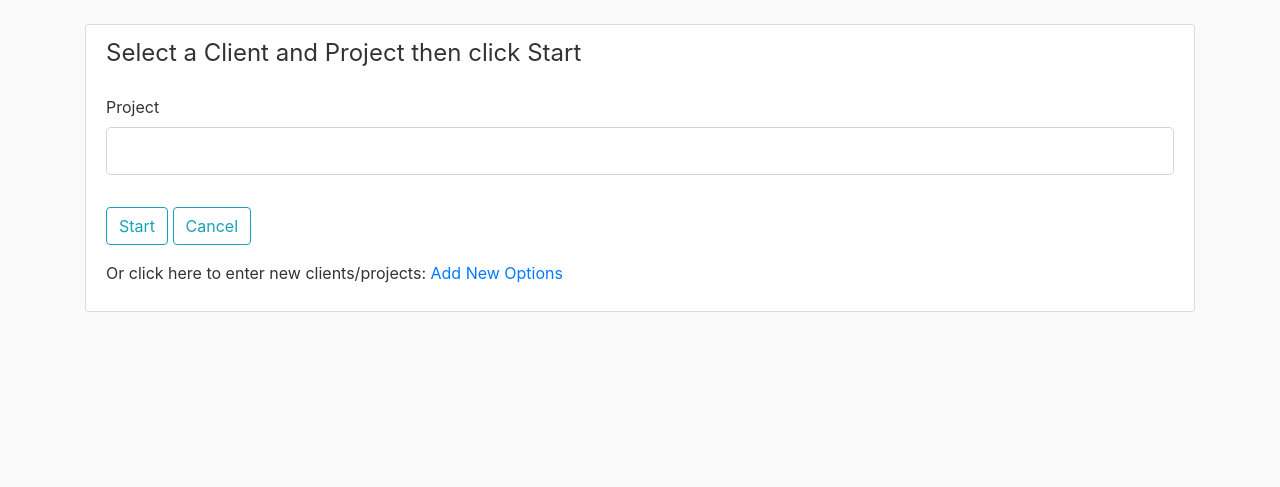
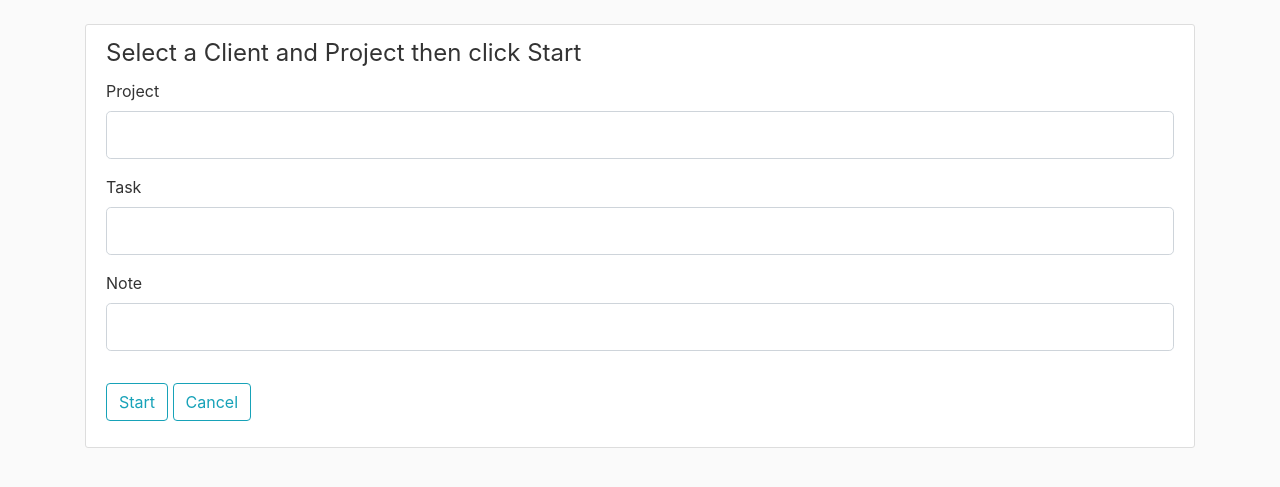
Before and after one commit to JSellers0/PythonTimeClock_Flask_WebApp, a Flask app: template templates/start.html in a window 1280 px wide. Shown: the part 56-543 px from the top of the page. Run offline with Flask 2, Linux system fonts and the light colour scheme; the template is opened without the code that fills it: values that come from a table or form of the project are taken from there, most other values are stand-ins (such as "Sample title", 1, 10 or a date in 2020); some libraries are stand-ins or nearby versions.

Commit message:
update to project-task-note remove new link

```diff
--- a/templates/start.html
+++ b/templates/start.html
@@ -11,24 +11,6 @@
     <fieldset class="form-group">
         <legend>Select a Client and Project then click Start</legend>
         <div class="form-group">
-            {{ form.client.label(class="form-control-label") }}
-            {% if form.client.errors %}
-            <div class="invalid-feedback">
-                {{ form.client(class="form-control form-control-lg is-invalid", list="client_list") }}
-                {% for error in form.client.errors %}
-                    <span> {{ error }}</span>
-                {% endfor %}
-            </div>
-            {% else %}
-                {{ form.client(class="form-control form-control-lg", list="client_list") }}
-            {% endif %}
-            <datalist id="client_list">
-                {% for opt in client_opts %}
-                    <option value={{ entry }}></option>
-                {% endfor %}
-            </datalist>
-        </div>
-        <div class="form-group">
             {{ form.project.label(class="form-control-label") }}
             {% if form.project.errors %}
             <div class="invalid-feedback">
@@ -41,8 +23,44 @@
                 {{ form.project(class="form-control form-control-lg", list="project_list") }}
             {% endif %}
             <datalist id="project_list">
-                {% for opt in project_opts %}
-                    <option value={{ entry }}></option>
+                {% for entry in projects %}
+                    <option value="{{ entry }}"></option>
+                {% endfor %}
+            </datalist>
+        </div>
+        <div class="form-group">
+            {{ form.task.label(class="form-control-label") }}
+            {% if form.task.errors %}
+            <div class="invalid-feedback">
+                {{ form.task(class="form-control form-control-lg is-invalid", list="task_list") }}
+                {% for error in form.task.errors %}
+                    <span> {{ error }}</span>
+                {% endfor %}
+            </div>
+            {% else %}
+                {{ form.task(class="form-control form-control-lg", list="task_list") }}
+            {% endif %}
+            <datalist id="task_list">
+                {% for entry in tasks %}
+                    <option value="{{ entry }}"></option>
+                {% endfor %}
+            </datalist>
+        </div>
+        <div class="form-group">
+            {{ form.note.label(class="form-control-label") }}
+            {% if form.note.errors %}
+            <div class="invalid-feedback">
+                {{ form.note(class="form-control form-control-lg is-invalid", list="note_list") }}
+                {% for error in form.note.errors %}
+                    <span> {{ error }}</span>
+                {% endfor %}
+            </div>
+            {% else %}
+                {{ form.note(class="form-control form-control-lg", list="note_list") }}
+            {% endif %}
+            <datalist id="note_list">
+                {% for entry in notes %}
+                    <option value="{{ entry }}"></option>
                 {% endfor %}
             </datalist>
         </div>
@@ -52,8 +70,5 @@
         <a href={{ url_for( "webtime" ) }} class="btn btn-outline-info">Cancel</a>
     </div>
 </form>
-<p>
-    Or click here to enter new clients/projects: <a href={{ url_for( "new" ) }}>Add New Options</a>
-</p>
 </div>
 {% endblock body %}
```
